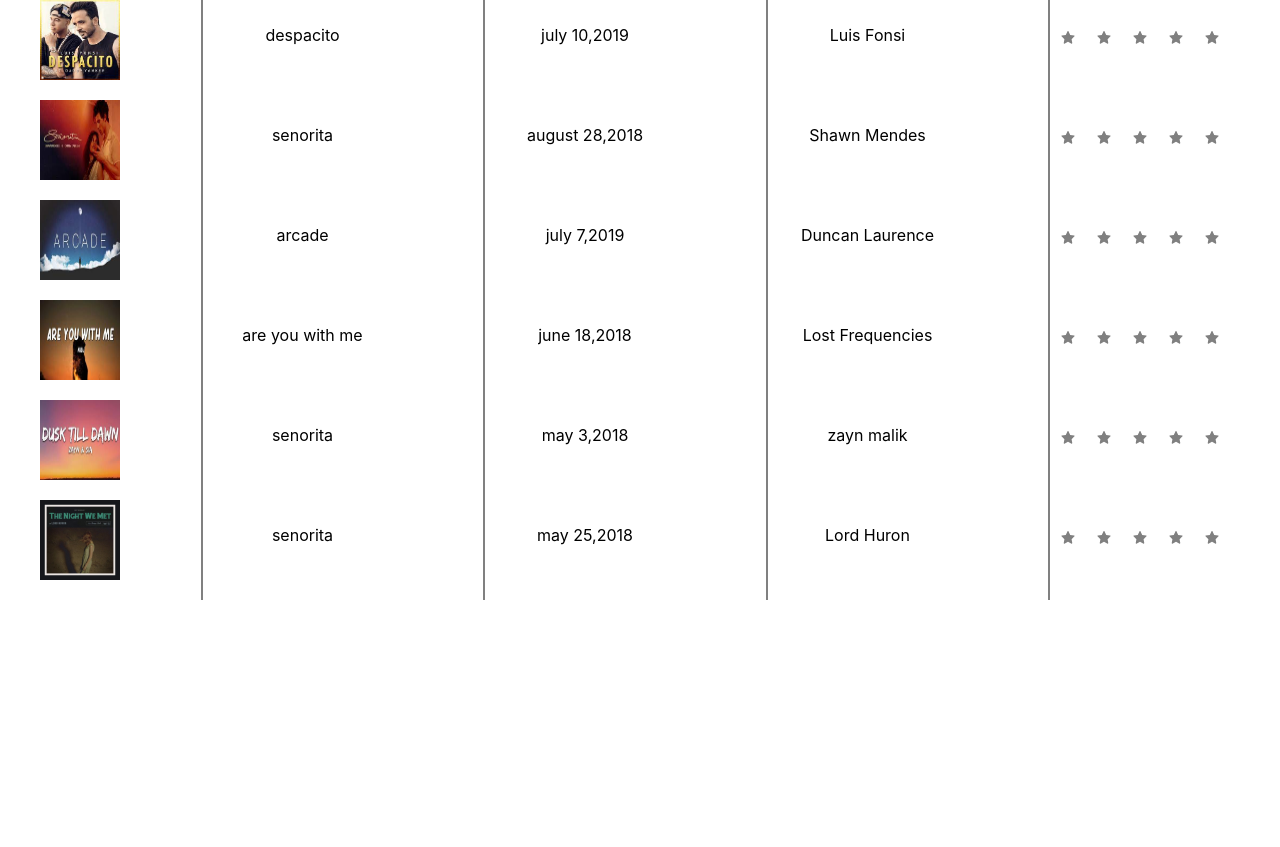
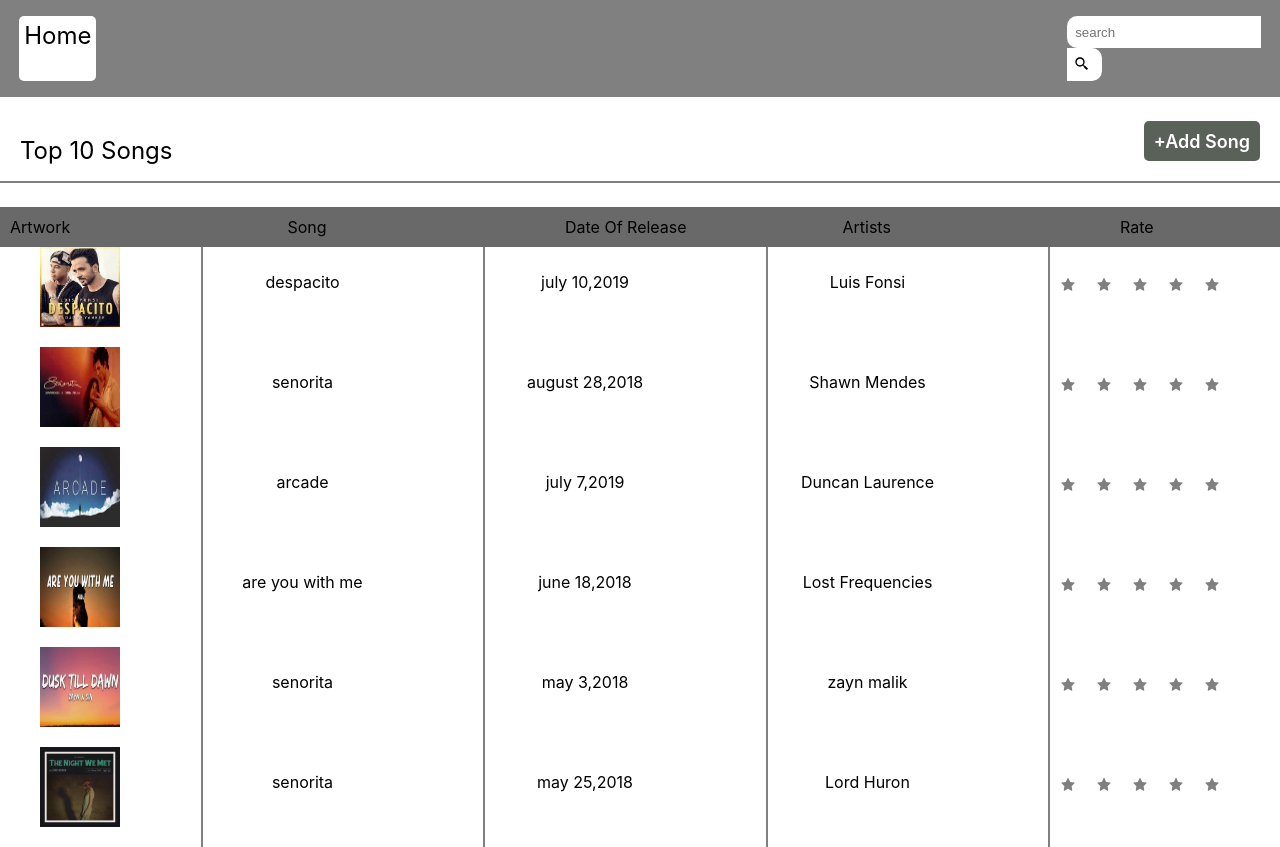
Before and after one commit to divyanshu9307/client_deltax_assignment, a React (Create React App) app: page / in a window 1280 px wide. Before the commit the page ends 800 px from the top, so only its background shows below. Built offline with nearby package versions, Linux system fonts and the light colour scheme.

Commit message:
updated star  rating

```diff
--- a/src/App.js
+++ b/src/App.js
@@ -22,10 +22,11 @@
 
    <Switch>
       <Route exact path="/">
-        {/* <Header />
+        <Header />
+        <Topsongs/>
          <Header1/>
-        <Header2/> */}
-        {/* <Topsongs/> */}
+        {/* <Header2/>  */}
+
         <Song
             Artwork={despacitoo}
             song="despacito"
--- a/src/components/song.js
+++ b/src/components/song.js
@@ -11,7 +11,7 @@
 import { AiFillStar } from "react-icons/ai";
 import { useState } from "react";
 const colors = {
-  orange: "#FFA500",
+  yellow: "#FFDF00",
   grey: "#808080",
 };
 function Song(props) {
@@ -47,7 +47,7 @@
                 key={index}
                 color={
                   (hoverValue || currentValue) > index
-                    ? colors.orange
+                    ? colors.yellow
                     : colors.grey
                 }
                 onClick={() => handleClick(index + 1)}
```
